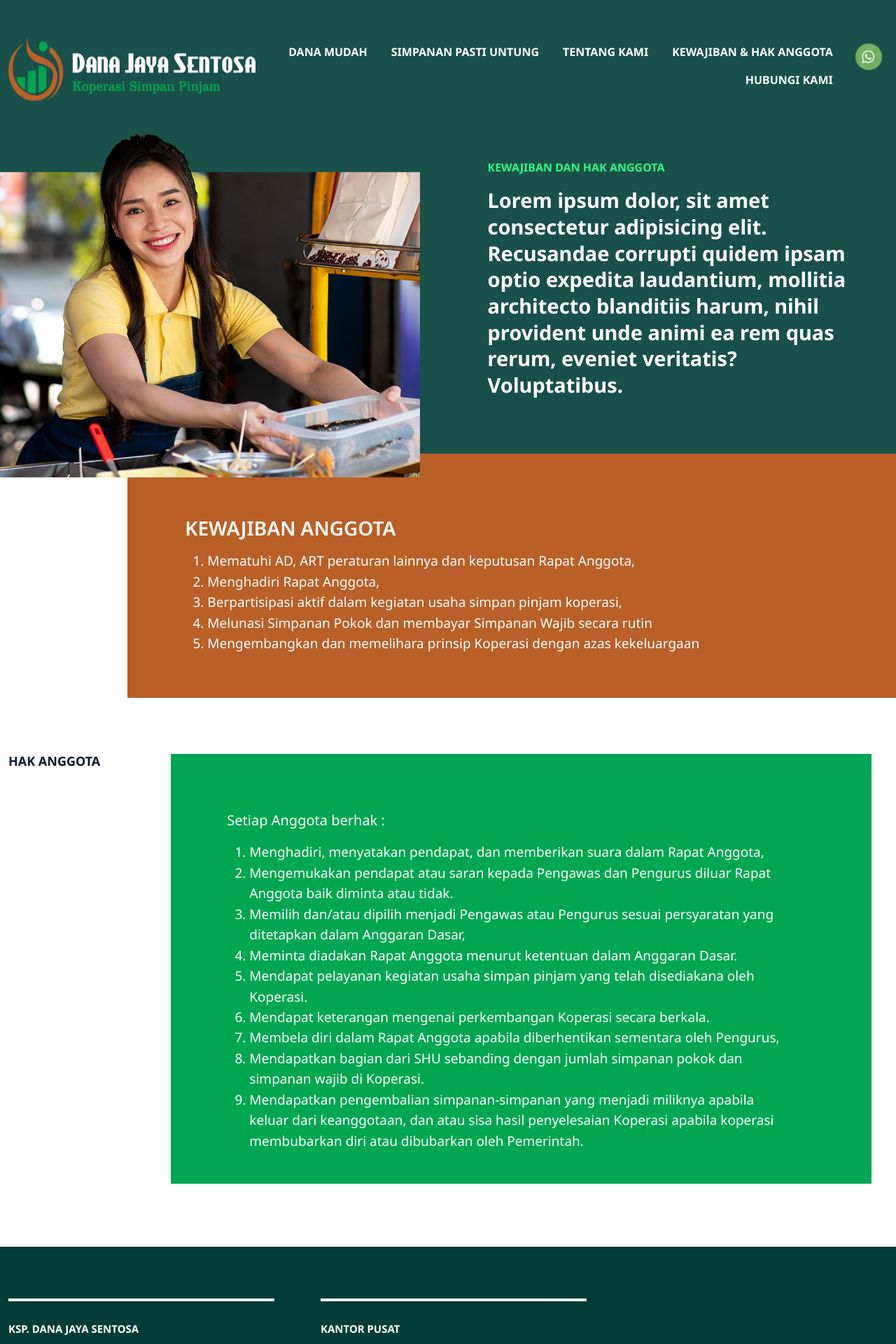
After one commit to ilhamsyah09/dana-jaya-sentosa, a PHP site: a page that uses kewajiban&hak.php in a window 1280 px wide. The commit adds this page. Shown: the top 1920 px of the page at 70% size. Run offline with PHP 8.4, Linux system fonts and the light colour scheme; some libraries are stand-ins or nearby versions.

Commit message:
pg kewajiban & hak

```diff
--- a/assets/css/inside_page.css
+++ b/assets/css/inside_page.css
@@ -237,6 +237,42 @@ section#contact {
     padding-right: 20px;
 }
 /* edit other section */
+
+/* section kewajiban dan hak start */
+section.inside_section_2.pg_kewajiban_hak.bg-dark-orange .box-caption h3 {
+    font-family: 'Noto Sans', sans-serif;
+    font-size: 28px;
+    font-weight: 600;
+    color: #fff;
+    margin-bottom: 1rem;
+}
+section.inside_section_2.pg_kewajiban_hak.bg-dark-orange .box-caption ol.kewajiban_anggota li {
+    font-family: 'Noto Sans', sans-serif;
+    font-size: 19px;
+    font-weight: 400;
+    line-height: 1.55;
+    color: #fff;
+}
+
+section.inside_section_3.pg_kewajiban_hak {
+    padding-top: 5rem;
+}
+section.inside_section_3.pg_kewajiban_hak .inside-content .card-content {
+    width: 100%;
+    justify-content: flex-start;
+}
+section.inside_section_3.pg_kewajiban_hak .box-caption p {
+    margin-bottom: 1rem;
+}
+section.inside_section_3.pg_kewajiban_hak .box-caption ol.hak_anggota li {
+    font-family: 'Noto Sans', sans-serif;
+    font-size: 19px;
+    font-weight: 400;
+    line-height: 1.55;
+    color: #fff;
+}
+
+/* section kewajiban dan hak end */
 
 @media (max-width: 1740px) {
     section.inside_section_1 .img-hero {
@@ -536,8 +572,17 @@ section#contact {
     section.inside_section_2 .inside_content_right.bg-dark-orange .box-caption p {
         font-size: 21px;
     }
+    section.inside_section_2.pg_kewajiban_hak.bg-dark-orange .box-caption h3 {
+        font-size: 24px;
+    }
+    section.inside_section_2.pg_kewajiban_hak.bg-dark-orange .box-caption ol.kewajiban_anggota li {
+        font-size: 16px;
+    }
 
 
+    section.inside_section_3.pg_kewajiban_hak .box-caption ol.hak_anggota li {
+        font-size: 16px;
+    }
     section.inside_section_3 .outer-content.list_card_description {
         padding-right: 0;
     }
@@ -685,6 +730,18 @@ section#contact {
     section.inside_section_2 .inside_content_right.bg-dark-orange .box-caption p {
         font-size: 16px;
     }
+    section.inside_section_2.pg_kewajiban_hak.bg-dark-orange {
+        background-color: #b86028;
+    }
+    section.inside_section_2.pg_kewajiban_hak.bg-dark-orange .left-title {
+        padding: 0;
+    }
+    section.inside_section_2.pg_kewajiban_hak.bg-dark-orange .box-caption h3 {
+        font-size: 18px;
+    }
+    section.inside_section_2.pg_kewajiban_hak.bg-dark-orange .box-caption ol.kewajiban_anggota li {
+        font-size: 14px;
+    }
 
 
     section.inside_section_3 .box-caption {
@@ -700,6 +757,12 @@ section#contact {
     section.inside_section_3 .box-caption a.nav-link {
         font-size: 14px;
     }
+    section.inside_section_3.pg_kewajiban_hak .box-caption ol.hak_anggota {
+        padding-left: 1rem;
+    }
+    section.inside_section_3.pg_kewajiban_hak .box-caption ol.hak_anggota li {
+        font-size: 14px;
+    }
 }
 
 @media (max-width: 540px) {
--- a/assets/css/style.css
+++ b/assets/css/style.css
@@ -468,7 +468,7 @@ footer.footer .footer-content-top .list-nav {
     gap: 66px;
 }
 footer.footer .footer-content-top .list-nav .item {
-    flex-basis: 359px;
+    flex-basis: 380px;
     border-top: solid white 4px;
     padding-top: 30px;
 
@@ -496,7 +496,14 @@ footer.footer .footer-content-top .list-nav .item .phone p {
     font-size: 15px;
     font-weight: 400;
     color: white;
-    margin-bottom: 0;
+    margin-bottom: 8px;
+}
+footer.footer .footer-content-top .list-nav .item .number p {
+    font-family: 'Noto Sans', sans-serif;
+    font-size: 14px;
+    font-weight: 400;
+    color: white;
+    margin-bottom: 8px;
 }
 footer.footer .footer-content-top .list-nav .item .address {
     padding-top: 39px;
--- a/include/_header.php
+++ b/include/_header.php
@@ -27,6 +27,9 @@
                             <a href="about" class="nav-link">TENTANG KAMI</a>
                         </li>
                         <li class="nav-item animate__animated animate__fadeInDown delay-400ms">
+                            <a href="kewajiban&hak" class="nav-link">KEWAJIBAN & HAK ANGGOTA</a>
+                        </li>
+                        <li class="nav-item animate__animated animate__fadeInDown delay-400ms">
                             <a href="contact" class="nav-link">HUBUNGI KAMI</a>
                         </li>
                     </ul>
--- a/include/_part_footer.php
+++ b/include/_part_footer.php
@@ -9,6 +9,13 @@
                     </div>
                     <div class="phone">
                         <p>T. +62 813 8883 1567</p>
+                    </div>
+                    <div class="number">
+                        <p>KSP DANA JAYA SENTOSA KOPERASI TINGKAT KABUPATEN
+                            <br> BADAN HUKUM AHU-0001607.AH.01.29.TAHUN 2023
+                            <br> NIK 3508060020147
+                            <br> NIB 1210230052066
+                        </p>
                     </div>
                 </div>
                 <div class="item wow animate__animated animate__fadeInUp" data-wow-delay="0.6s" data-wow-offset="10">
@@ -30,6 +37,9 @@
                         </li>
                         <li class="nav-item wow animate__animated animate__fadeInUp" data-wow-delay="1s" data-wow-offset="1">
                             <a href="about" class="nav-link">TENTANG KAMI</a>
+                        </li>
+                        <li class="nav-item wow animate__animated animate__fadeInUp" data-wow-delay="1.1s" data-wow-offset="1">
+                            <a href="kewajiban&hak" class="nav-link">KEWAJIBAN & HAK ANGGOTA</a>
                         </li>
                         <li class="nav-item wow animate__animated animate__fadeInUp" data-wow-delay="1.1s" data-wow-offset="1">
                             <a href="contact" class="nav-link">HUBUNGI KAMI</a>
--- a/incm/_data_simpanan.php
+++ b/incm/_data_simpanan.php
@@ -60,6 +60,6 @@ $data = [
         'small_title' => 'SIMPANAN HARI RAYA',
         'img' => 'img-content1.jpg',
         'title' => 'Raih Kemenangan Idul Fitri dengan Simpanan Hari Raya',
-        'description' => 'html description',
+        'description' => '<p><br></p><table class="table table-bordered"><tbody><tr><td>PAKET&nbsp;</td><td>SETORAN PER HARI&nbsp;</td><td>SALDO TERAKHIR&nbsp;</td><td>PARCEL&nbsp;</td></tr><tr><td>A</td><td>10.000</td><td>3.300.000</td><td>BERAS 1Kg, GULA 1Kg, Minyak1 Lt.</td></tr><tr><td>B</td><td>15.000</td><td>4.950.000</td><td>BERAS 2Kg, GULA 1Kg, Minyak1 Lt.<br></td></tr><tr><td>C</td><td>20.000</td><td>6.600.000</td><td>BERAS 3Kg, GULA 1Kg, Minyak1 Lt.<br></td></tr><tr><td>D</td><td>25.000</td><td>8.250.000</td><td>BERAS 4Kg, GULA 1Kg, Minyak1 Lt.<br></td></tr><tr><td>E</td><td>30.000</td><td>9.900.000</td><td>BERAS 5Kg, GULA 1Kg, Minyak1 Lt.<br></td></tr></tbody></table><p>Keterangan:</p><ol><li>PEMBUKA SIMPANAN DIMULAI 01 MEI 2024 S/D 30 JUNI 2024</li><li>SETORAN SIMPANAN DIMULAI 01 MEI 2024 S/D 31 FEBRUARI 2024</li><li>SIMPANAN DIBAGIKAN PADA AWAL PUASA</li><li>UANG DIKEMBALIKAN PENUH DAN TIDAK MENDAPATKAN BUNGA</li><li>SETORAN WAJIB RUTIN SESUAI DENGAN PAKET YANG DIPILIH SAMPAI MENCAPAI MINIMAL SALDO Rp 3.300.000,- DALAM WAKTU 11 BULAN, APABILA SALDO DIBAWAH Rp 3.300.000,- DAN TIDAK RUTIN MAKA TIDAK MENDAPATKAN PARCEL.</li></ol>',
     ],
 ];
--- /dev/null
+++ b/kewajiban&hak.php
@@ -0,0 +1,103 @@
+<?php include 'include/_head.php' ?>
+<div class="wrapper"></div>
+<?php include 'include/_header.php' ?>
+<div class="middle-content">
+    <section class="inside_section_1 pg_kewajiban_hak bg-dark-green">
+        <div class="img-hero-mobile d-block d-lg-none">
+            <img src="assets/images/simpanan-images/img-hero-simpanan.png" class="img-fluid" alt="">
+        </div>
+        <div class="custom container">
+            <div class="outer-content">
+                <div class="inside-content">
+                    <div class="right-caption wow animate__animated animate__fadeInRight" data-wow-delay="0.7s" data-wow-offset="10">
+                        <h4>KEWAJIBAN DAN HAK ANGGOTA</h4>
+                        <h3>Lorem ipsum dolor, sit amet consectetur adipisicing elit. Recusandae corrupti quidem ipsam optio expedita laudantium, mollitia architecto blanditiis harum, nihil provident unde animi ea rem quas rerum, eveniet veritatis? Voluptatibus.
+                        </h3>
+                    </div>
+                </div>
+            </div>
+        </div>
+        <div class="img-hero wow animate__animated animate__fadeInLeft" data-wow-delay="0.5s" data-wow-offset="10">
+            <img src="assets/images/simpanan-images/img-hero-simpanan.png" class="img-fluid" alt="">
+        </div>
+    </section>
+
+    <section class="inside_section_2 pg_kewajiban_hak bg-dark-orange">
+        <div class="custom container">
+            <div class="inside-content">
+                <div class="left-title"></div>
+                <div class="inside_content_right bg-dark-orange">
+                    <div class="box-caption wow animate__animated animate__fadeInUp" data-wow-delay="0.3s" data-wow-offset="10">
+                        <h3>KEWAJIBAN ANGGOTA</h3>
+                        <ol class="kewajiban_anggota">
+                            <li>
+                                Mematuhi AD, ART peraturan lainnya dan keputusan Rapat Anggota,
+                            </li>
+                            <li>
+                                Menghadiri Rapat Anggota,
+                            </li>
+                            <li>
+                                Berpartisipasi aktif dalam kegiatan usaha simpan pinjam koperasi,
+                            </li>
+                            <li>
+                                Melunasi Simpanan Pokok dan membayar Simpanan Wajib secara rutin
+                            </li>
+                            <li>
+                                Mengembangkan dan memelihara prinsip Koperasi dengan azas kekeluargaan
+                            </li>
+                        </ol>
+                    </div>
+                </div>
+            </div>
+        </div>
+    </section>
+
+    <section class="inside_section_3 pg_kewajiban_hak">
+        <div class="custom container">
+            <div class="outer-content list_card_description">
+                <div class="inside-content item" id="kredit-karyawan">
+                    <div class="left-title wow animate__animated animate__fadeInLeft" data-wow-delay="0.5s">
+                        <h3>HAK ANGGOTA</h3>
+                    </div>
+                    <div class="card-content bg-green wow animate__animated animate__fadeInUp" data-wow-delay="0.3s" data-wow-offset="10">
+                        <div class="box-caption wow animate__animated animate__zoomIn" data-wow-delay="0.8s" data-wow-duration="0.8s" data-wow-offset="10">
+                            <p>Setiap Anggota berhak :</p>
+                            <ol class="hak_anggota">
+                                <li>
+                                    Menghadiri, menyatakan pendapat, dan memberikan suara dalam Rapat Anggota,
+                                </li>
+                                <li>
+                                    Mengemukakan pendapat atau saran kepada Pengawas dan Pengurus diluar Rapat Anggota baik diminta atau tidak.
+                                </li>
+                                <li>
+                                    Memilih dan/atau dipilih menjadi Pengawas atau Pengurus sesuai persyaratan yang ditetapkan dalam Anggaran Dasar,
+                                </li>
+                                <li>
+                                    Meminta diadakan Rapat Anggota menurut ketentuan dalam Anggaran Dasar.
+                                </li>
+                                <li>
+                                    Mendapat pelayanan kegiatan usaha simpan pinjam yang telah disediakana oleh Koperasi.
+                                </li>
+                                <li>
+                                    Mendapat keterangan mengenai perkembangan Koperasi secara berkala.
+                                </li>
+                                <li>
+                                    Membela diri dalam Rapat Anggota apabila diberhentikan sementara oleh Pengurus,
+                                </li>
+                                <li>
+                                    Mendapatkan bagian dari SHU sebanding dengan jumlah simpanan pokok dan simpanan wajib di Koperasi.
+                                </li>
+                                <li>
+                                    Mendapatkan pengembalian simpanan-simpanan yang menjadi miliknya apabila keluar dari keanggotaan, dan atau sisa hasil penyelesaian Koperasi apabila koperasi membubarkan diri atau dibubarkan oleh Pemerintah.
+                                </li>
+                            </ol>
+                        </div>
+                    </div>
+                </div>
+            </div>
+        </div>
+    </section>
+</div>
+<?php include 'include/_part_footer.php' ?>
+</div>
+<?php include 'include/_footer.php' ?>
```
